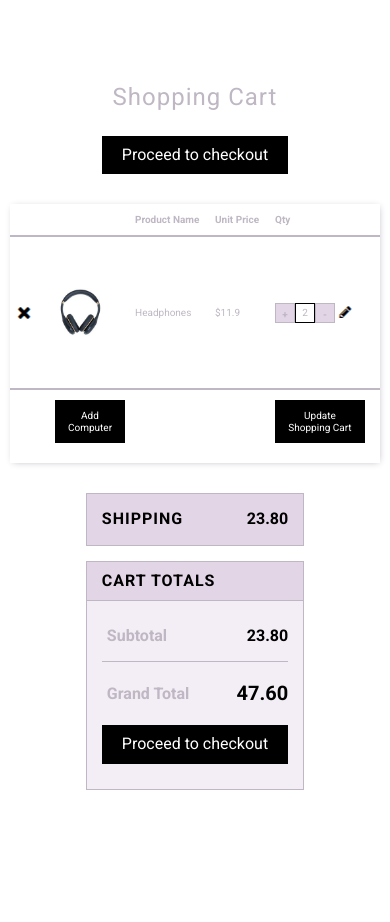
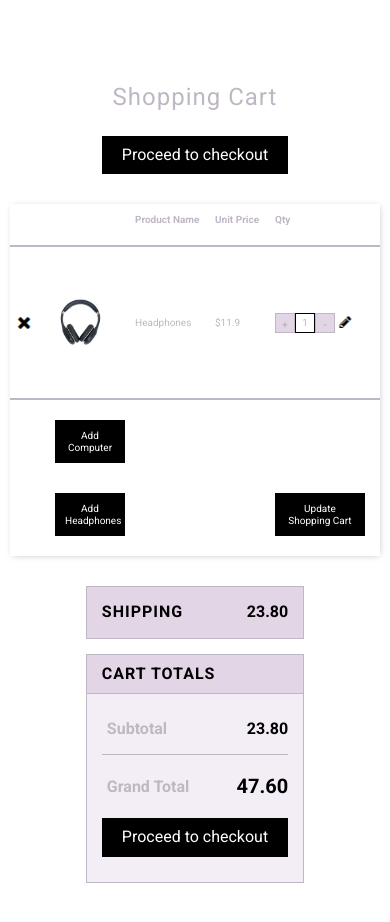
Before and after one commit to mateusz24polok/shopping-cart, a React (Create React App) app: page / in a window 390 px wide. Shown: the top 922 px of the page. Before the commit the page ends 850 px from the top, so only its background shows below. Built offline with nearby package versions, Linux system fonts and the light colour scheme.

Commit message:
add Headphones functionality has been added and minor style changes in Section's BreakingLine has been done

```diff
--- a/src/organisms/ProductSection/index.js
+++ b/src/organisms/ProductSection/index.js
@@ -1,19 +1,18 @@
 import React from "react";
 import { useSelector, useDispatch } from "react-redux";
-import { computer } from "../../assets/data/exampleProducts";
+import { computer, Headphones } from "../../assets/data/exampleProducts";
 import {
     Section,
     ProductNameTitle,
     ProductUnitTitle,
     ProductQuantityTitle,
-    FirstBreakingLine,
-    SecondBreakingLine,
     ProductPicture,
     ProductTitle,
     ProductPrice,
     UpdateButton,
     GridSection,
     AddButton,
+    BasicBreakingLine
 } from "./styled";
 import QuantityCounter from "../../molecules/QuantityCounter";
 import IconButton from "../../components/IconButton";
@@ -54,6 +53,13 @@ export const ProductSection = () => {
         dispatch(shoppingCartSummarize());
     }
 
+    //Add Headphones Function
+
+    const addHeadphonesHandler = () => {
+        dispatch(addItem(Headphones));
+        dispatch(shoppingCartSummarize());
+    }
+
     return (
         <Section>
             <GridSection>
@@ -61,7 +67,7 @@ export const ProductSection = () => {
                 <ProductUnitTitle>Unit Price</ProductUnitTitle>
                 <ProductQuantityTitle>Qty</ProductQuantityTitle>
             </GridSection>
-            <FirstBreakingLine />
+            <BasicBreakingLine marginBottom />
 
             {items && items.map(item => (
                 <GridSection key={item.id}>
@@ -79,9 +85,10 @@ export const ProductSection = () => {
                 </GridSection>
             ))}
 
-            <SecondBreakingLine />
+            <BasicBreakingLine marginTop />
             <GridSection>
                 <AddButton onClick={addComputerHandler}>Add Computer</AddButton>
+                <AddButton onClick={addHeadphonesHandler}>Add Headphones</AddButton>
                 <UpdateButton onClick={updateButtonHandler}>Update Shopping Cart</UpdateButton>
             </GridSection>
         </Section>
--- a/src/organisms/ProductSection/styled.js
+++ b/src/organisms/ProductSection/styled.js
@@ -54,17 +54,11 @@ export const ProductQuantityTitle = styled(StyledHeaderText)`
     grid-column: 5 / 6;
 `;
 
-export const FirstBreakingLine = styled.div`
+export const BasicBreakingLine = styled.div`
     background-color: ${({ theme }) => theme.colors.AthensGray};
     font-weight: 700;
-    margin-bottom: 50px;
-    height: 2px;
-`;
-
-export const SecondBreakingLine = styled.div`
-    background-color: ${({ theme }) => theme.colors.AthensGray};
-    font-weight: 700;
-    margin-top: 50px;
+    margin-top: ${({ marginTop }) => marginTop ? "50px" : "10px"};
+    margin-bottom: ${({ marginBottom }) => marginBottom ? "50px" : "10px"};
     height: 2px;
 `;
 
--- a/src/slices/ShoppingCartSlice.js
+++ b/src/slices/ShoppingCartSlice.js
@@ -1,19 +1,10 @@
-import { createSlice, nanoid } from "@reduxjs/toolkit";
-import Headphones from "../assets/images/headphones.png";
+import { createSlice } from "@reduxjs/toolkit";
+import { Headphones } from "../assets/data/exampleProducts";
 
 const ShoppingCartSlice = createSlice({
     name: "ShoppingCart",
     initialState: {
-        items: [
-            {
-                name: "Headphones",
-                id: nanoid(),
-                price: 11.90,
-                quantity: 2,
-                image: `${Headphones}`,
-            },
-
-        ],
+        items: [Headphones],
         summary: {
             shipping: 23.80,
             subtotal: 23.80,
```
